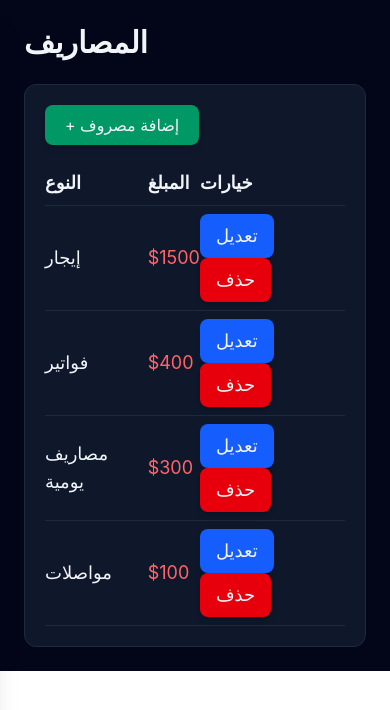
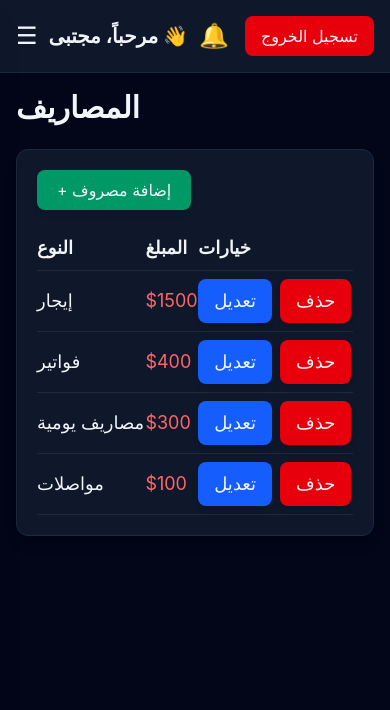
Before and after one commit to Mujtaba-K-Mohammed/FinanceAI, a React (Vite) app: page /expenses in a window 390 px wide. Shown: the top 710 px of the page. Built offline with nearby package versions, Linux system fonts and the light colour scheme.

Commit message:
Apply Layout to all pages + fix navbar/sidebar + responsive charts

```diff
--- a/src/components/Navbar.jsx
+++ b/src/components/Navbar.jsx
@@ -9,11 +9,21 @@ export default function Navbar({ setSidebarOpen }) {
         ☰
       </button>
 
+      {/* عنوان الترحيب */}
       <h1 className="text-xl font-bold">مرحباً، مجتبى 👋</h1>
 
-      <button className="bg-red-600 hover:bg-red-700 px-4 py-2 rounded-lg">
-        تسجيل الخروج
-      </button>
+      {/* أزرار اليمين */}
+      <div className="flex items-center gap-4">
+        {/* زر الإشعارات */}
+        <button className="text-slate-100 text-2xl hover:text-emerald-400 transition">
+          🔔
+        </button>
+
+        {/* زر تسجيل الخروج */}
+        <button className="bg-red-600 hover:bg-red-700 px-4 py-2 rounded-lg">
+          تسجيل الخروج
+        </button>
+      </div>
     </nav>
   );
 }
--- /dev/null
+++ b/src/layout/Layout.jsx
@@ -0,0 +1,32 @@
+import { useState } from "react";
+import Sidebar from "../components/Sidebar";
+import Navbar from "../components/Navbar";
+
+export default function Layout({ children }) {
+
+  const [sidebarOpen, setSidebarOpen] = useState(false);
+
+  return (
+    <div className="flex w-full min-h-screen bg-slate-950 text-slate-100">
+
+      {/* Sidebar */}
+      <Sidebar
+        isOpen={sidebarOpen}
+        onClose={() => setSidebarOpen(false)}
+      />
+
+      {/* Main Content */}
+      <div className="flex-1 w-full">
+
+        {/* Navbar */}
+        <Navbar setSidebarOpen={setSidebarOpen} />
+
+        {/* Page Content */}
+        <div className="p-4 md:p-6">
+          {children}
+        </div>
+
+      </div>
+    </div>
+  );
+}
--- a/src/pages/Analysis.jsx
+++ b/src/pages/Analysis.jsx
@@ -1,4 +1,4 @@
-import Sidebar from "../components/Sidebar";
+import Layout from "../layout/Layout";
 
 export default function Analysis() {
   const data = [
@@ -8,13 +8,10 @@ export default function Analysis() {
   ];
 
   return (
-    <div className="flex">
-      <Sidebar />
-
-      <div className="flex-1 bg-slate-950 text-slate-100 p-6">
+    <Layout>
       <h1 className="text-3xl font-bold mb-6">التحليل المالي</h1>
 
-        <div className="bg-slate-900 p-5 rounded-xl border border-slate-800">
+      <div className="bg-slate-900 p-5 rounded-xl border border-slate-800 shadow-lg">
         {/* زر تحديث التحليل */}
         <button className="mb-4 bg-emerald-600 px-5 py-2 rounded-lg shadow-md hover:bg-emerald-700 transition">
           تحديث التحليل
@@ -35,7 +32,6 @@ export default function Analysis() {
                 <td className="py-2">{item.metric}</td>
                 <td className="py-2 text-emerald-400">{item.value}</td>
 
-                  {/* أزرار تعديل وحذف */}
                 <td className="py-2">
                   <button className="bg-blue-600 px-4 py-2 rounded-lg shadow-md hover:bg-blue-700 transition mr-2">
                     تعديل
@@ -50,7 +46,6 @@ export default function Analysis() {
           </tbody>
         </table>
       </div>
-      </div>
-    </div>
+    </Layout>
   );
 }
--- a/src/pages/Dashboard.jsx
+++ b/src/pages/Dashboard.jsx
@@ -1,32 +1,16 @@
-import { useState } from "react";
-import Sidebar from "../components/Sidebar";
-import Navbar from "../components/Navbar";
+import Layout from "../layout/Layout";
 import IncomeChart from "../components/IncomeChart";
 import ExpensesChart from "../components/ExpensesChart";
 
 export default function Dashboard() {
-  const [sidebarOpen, setSidebarOpen] = useState(false);
-
   return (
-    <div className="flex w-full min-h-screen bg-slate-950 text-slate-100">
-      {/* Sidebar as Drawer (Laptop + Phone) */}
-      <Sidebar isOpen={sidebarOpen} onClose={() => setSidebarOpen(false)} />
-
-      {/* Main Content FULL WIDTH */}
-      <div className="flex-1 w-full">
-        {/* Navbar */}
-        <Navbar setSidebarOpen={setSidebarOpen} />
-
-        {/* Main Content */}
-        <div className="p-4 md:p-6">
+    <Layout>
       <h1 className="text-2xl md:text-3xl font-bold mb-6">لوحة التحكم</h1>
 
       {/* Cards */}
       <div className="grid grid-cols-1 sm:grid-cols-2 md:grid-cols-3 gap-4 md:gap-6 mb-6">
         <div className="bg-slate-900 p-4 md:p-6 rounded-xl border border-slate-800 shadow-lg">
-              <h2 className="text-lg md:text-xl font-bold mb-3">
-                الدخل الشهري
-              </h2>
+          <h2 className="text-lg md:text-xl font-bold mb-3">الدخل الشهري</h2>
           <p className="text-emerald-400 text-2xl md:text-3xl font-semibold">
             $4500
           </p>
@@ -55,22 +39,20 @@ export default function Dashboard() {
           تحليل الذكاء الاصطناعي
         </h2>
         <p className="text-slate-300 leading-relaxed text-base md:text-lg">
-              وضعك المالي جيد. يمكنك تحسين المدخرات عبر تقليل المصاريف الشهرية
-              بنسبة 10%.
+          وضعك المالي جيد. يمكنك تحسين المدخرات عبر تقليل المصاريف الشهرية بنسبة
+          10%.
         </p>
       </div>
 
       {/* Income Chart */}
-          <div className="w-full h-[220px] sm:h-[280px] md:h-[380px] mb-6">
+      <div className="w-full h-[240px] sm:h-[300px] md:h-[420px] lg:h-[480px] mb-6">
         <IncomeChart />
       </div>
 
       {/* Expenses Chart */}
-          <div className="w-full h-[220px] sm:h-[280px] md:h-[380px] mb-6">
+      <div className="w-full h-[240px] sm:h-[300px] md:h-[420px] lg:h-[480px] mb-6">
         <ExpensesChart />
       </div>
-        </div>
-      </div>
-    </div>
+    </Layout>
   );
 }
--- a/src/pages/Expenses.jsx
+++ b/src/pages/Expenses.jsx
@@ -1,4 +1,4 @@
-import Sidebar from "../components/Sidebar";
+import Layout from "../layout/Layout";
 
 export default function Expenses() {
   const data = [
@@ -9,13 +9,10 @@ export default function Expenses() {
   ];
 
   return (
-    <div className="flex">
-      <Sidebar />
-
-      <div className="flex-1 bg-slate-950 text-slate-100 p-6">
+    <Layout>
       <h1 className="text-3xl font-bold mb-6">المصاريف</h1>
 
-        <div className="bg-slate-900 p-5 rounded-xl border border-slate-800">
+      <div className="bg-slate-900 p-5 rounded-xl border border-slate-800 shadow-lg">
         {/* زر إضافة مصروف */}
         <button className="mb-4 bg-emerald-600 px-5 py-2 rounded-lg shadow-md hover:bg-emerald-700 transition">
           + إضافة مصروف
@@ -36,7 +33,6 @@ export default function Expenses() {
                 <td className="py-2">{item.type}</td>
                 <td className="py-2 text-red-400">${item.amount}</td>
 
-                  {/* أزرار تعديل وحذف */}
                 <td className="py-2">
                   <button className="bg-blue-600 px-4 py-2 rounded-lg shadow-md hover:bg-blue-700 transition mr-2">
                     تعديل
@@ -51,7 +47,6 @@ export default function Expenses() {
           </tbody>
         </table>
       </div>
-      </div>
-    </div>
+    </Layout>
   );
 }
--- a/src/pages/Income.jsx
+++ b/src/pages/Income.jsx
@@ -1,4 +1,4 @@
-import Sidebar from "../components/Sidebar";
+import Layout from "../layout/Layout";
 
 export default function Income() {
   const data = [
@@ -8,12 +8,7 @@ export default function Income() {
   ];
 
   return (
-    <div className="flex min-h-screen">
-      {/* Sidebar */}
-      <Sidebar />
-
-      {/* Main Content */}
-      <div className="flex-1 bg-slate-950 text-slate-100 p-6">
+    <Layout>
       <h1 className="text-3xl font-bold mb-6">الدخل</h1>
 
       <div className="bg-slate-900 p-5 rounded-xl border border-slate-800 shadow-lg">
@@ -51,7 +46,6 @@ export default function Income() {
           </tbody>
         </table>
       </div>
-      </div>
-    </div>
+    </Layout>
   );
 }
--- a/src/pages/Savings.jsx
+++ b/src/pages/Savings.jsx
@@ -1,4 +1,4 @@
-import Sidebar from "../components/Sidebar";
+import Layout from "../layout/Layout";
 
 export default function Savings() {
   const data = [
@@ -8,12 +8,7 @@ export default function Savings() {
   ];
 
   return (
-    <div className="flex min-h-screen">
-      {/* Sidebar */}
-      <Sidebar />
-
-      {/* Main Content */}
-      <div className="flex-1 bg-slate-950 text-slate-100 p-6">
+    <Layout>
       <h1 className="text-3xl font-bold mb-6">المدخرات</h1>
 
       <div className="bg-slate-900 p-5 rounded-xl border border-slate-800 shadow-lg">
@@ -37,7 +32,6 @@ export default function Savings() {
                 <td className="py-3">{item.goal}</td>
                 <td className="py-3 text-sky-400">${item.saved}</td>
 
-                  {/* أزرار تعديل وحذف */}
                 <td className="py-3">
                   <button className="bg-blue-600 px-4 py-2 rounded-lg shadow-md hover:bg-blue-700 transition mr-2">
                     تعديل
@@ -52,7 +46,6 @@ export default function Savings() {
           </tbody>
         </table>
       </div>
-      </div>
-    </div>
+    </Layout>
   );
 }
--- a/src/pages/Settings.jsx
+++ b/src/pages/Settings.jsx
@@ -1,11 +1,8 @@
-import Sidebar from "../components/Sidebar";
+import Layout from "../layout/Layout";
 
 export default function Settings() {
   return (
-    <div className="flex">
-      <Sidebar />
-
-      <div className="flex-1 bg-slate-950 text-slate-100 p-6">
+    <Layout>
       <h1 className="text-3xl font-bold mb-6">الإعدادات</h1>
 
       {/* تغيير اللغة */}
@@ -39,7 +36,6 @@ export default function Settings() {
           تعديل المعلومات
         </button>
       </div>
-      </div>
-    </div>
+    </Layout>
   );
 }
```
Lines whose indentation alone changed are shown as unchanged.
